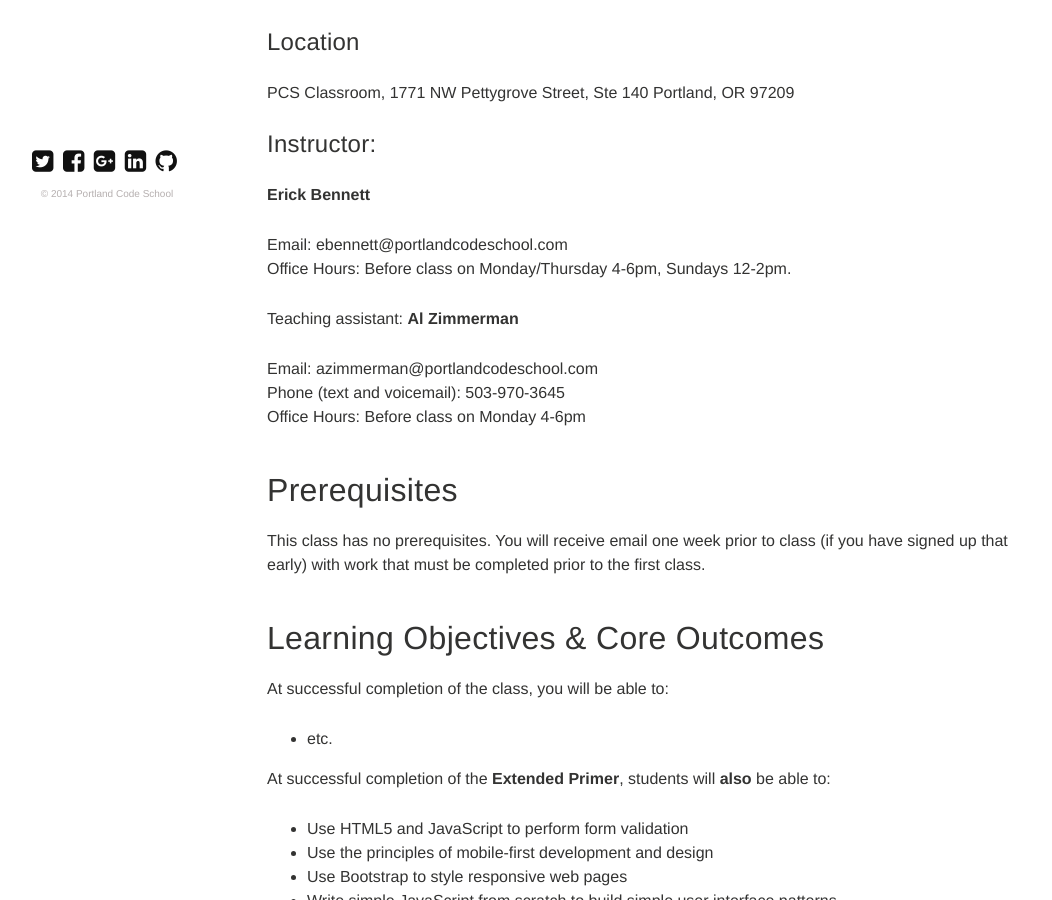
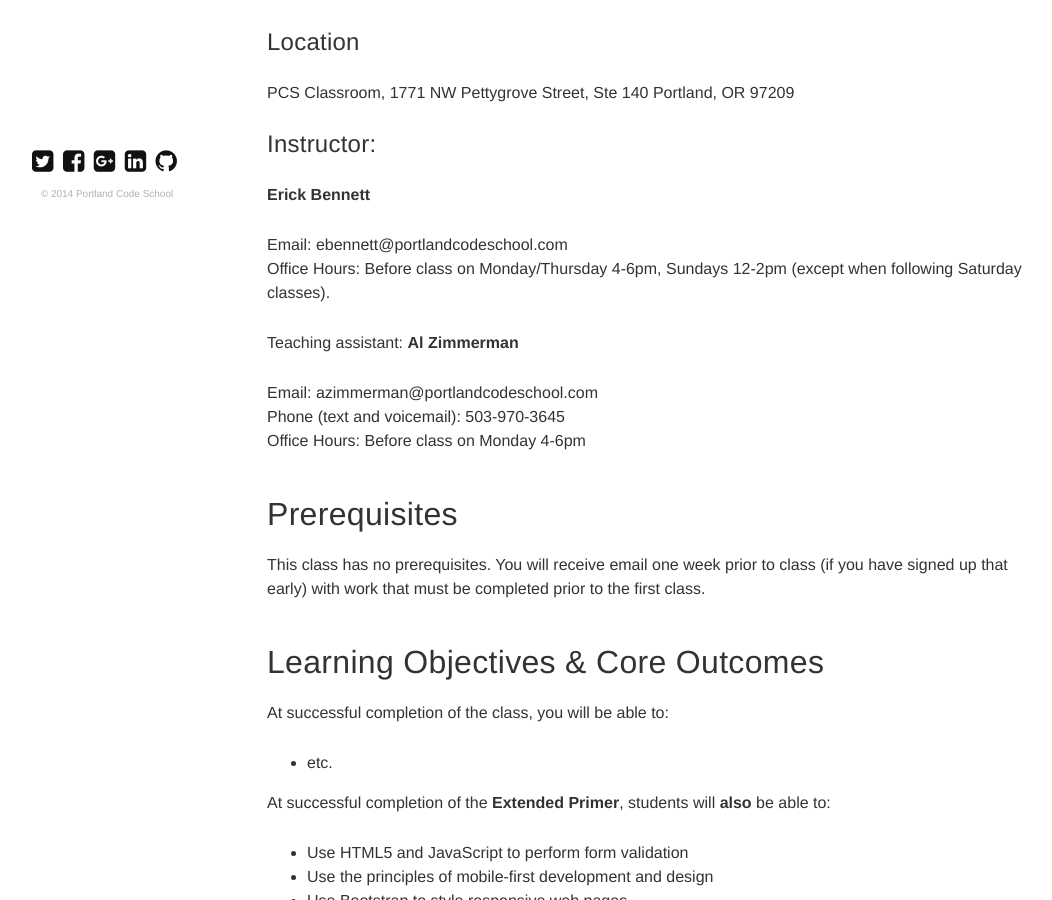
Before and after one commit to portlandcodeschool/ios, a Jekyll site: the page built from syllabus.md, in a window 1280 px wide and 900 px high, scrolled down 383 px. Shown: the whole window, without its empty margins (53-1105 px from the left). Built offline with Jekyll 4.4.1, drawn with Linux system fonts in a browser that asks for light colours; nearby versions of some CDN libraries.

Commit message:
Update syllabus.md

```diff
--- a/syllabus.md
+++ b/syllabus.md
@@ -35,7 +35,7 @@ Portland, OR 97209
 **Erick Bennett**
 
 Email: ebennett@portlandcodeschool.com <br>
-Office Hours: Before class on Monday/Thursday 4-6pm, Sundays 12-2pm.
+Office Hours: Before class on Monday/Thursday 4-6pm, Sundays 12-2pm (except when following Saturday classes).
 
 
 Teaching assistant: **Al Zimmerman**
```
